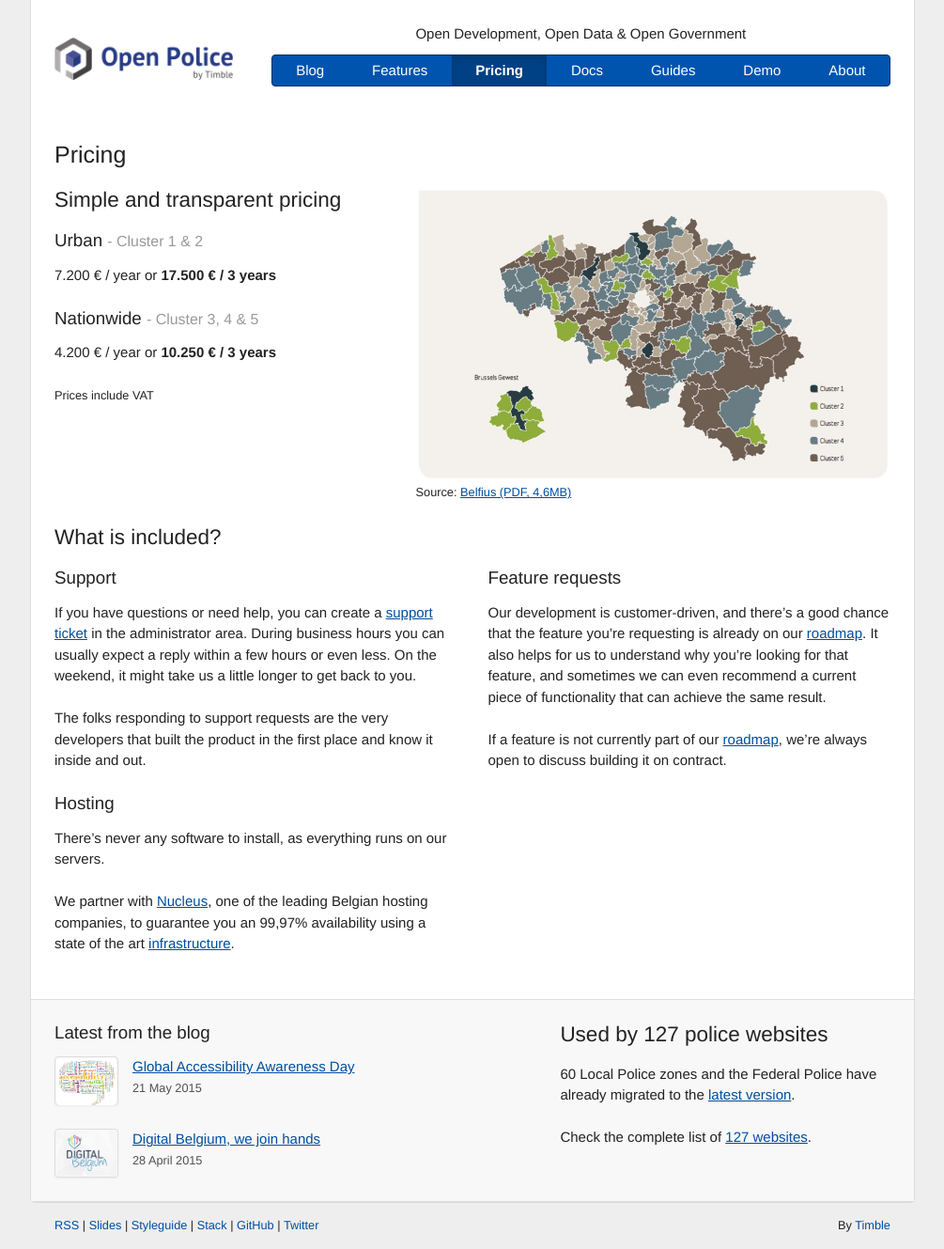
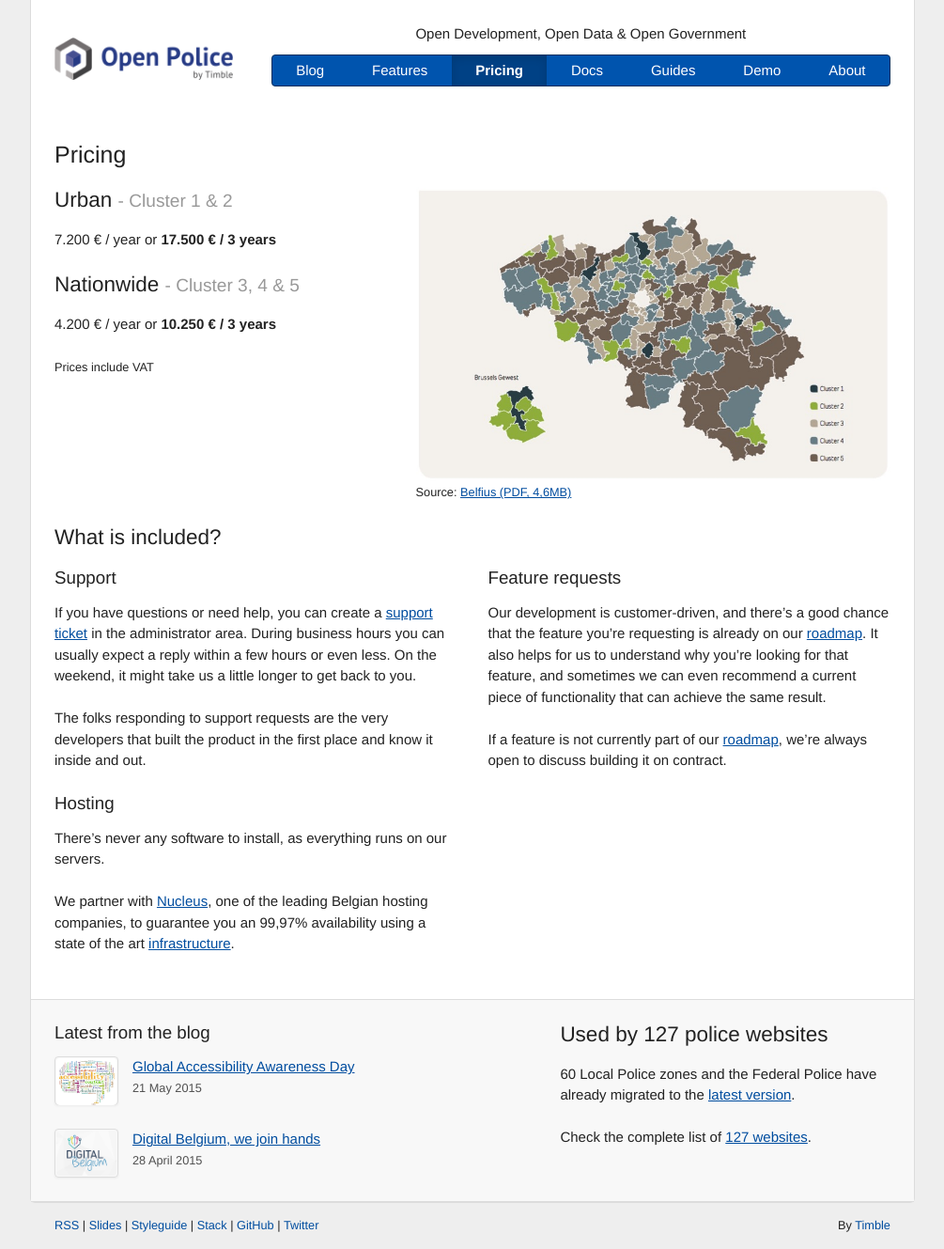
Before and after one commit to timble/www.openpolice.be, a Jekyll site: the page built from pricing/index.md, in a window 1280 px wide. Shown: the whole page at 94% size, without its empty margins (137-1142 px from the left). Built offline with Jekyll 4.4.1, drawn with Linux system fonts in a browser that asks for light colours.

Commit message:
#33 - Minor content change

```diff
--- a/pricing/index.md
+++ b/pricing/index.md
@@ -6,13 +6,12 @@ rooturl: pricing
 
 <div class="group" markdown="1">
 <div class="pricing__content" markdown="1">
-## Simple and transparent pricing
 
-### Urban <small>- Cluster 1 & 2</small>
+## Urban <small>- Cluster 1 & 2</small>
 
 7.200 € / year or **17.500 € / 3 years**
 
-### Nationwide <small>- Cluster 3, 4 & 5</small>
+## Nationwide <small>- Cluster 3, 4 & 5</small>
 
 4.200 € / year or **10.250 € / 3 years**
 
```
